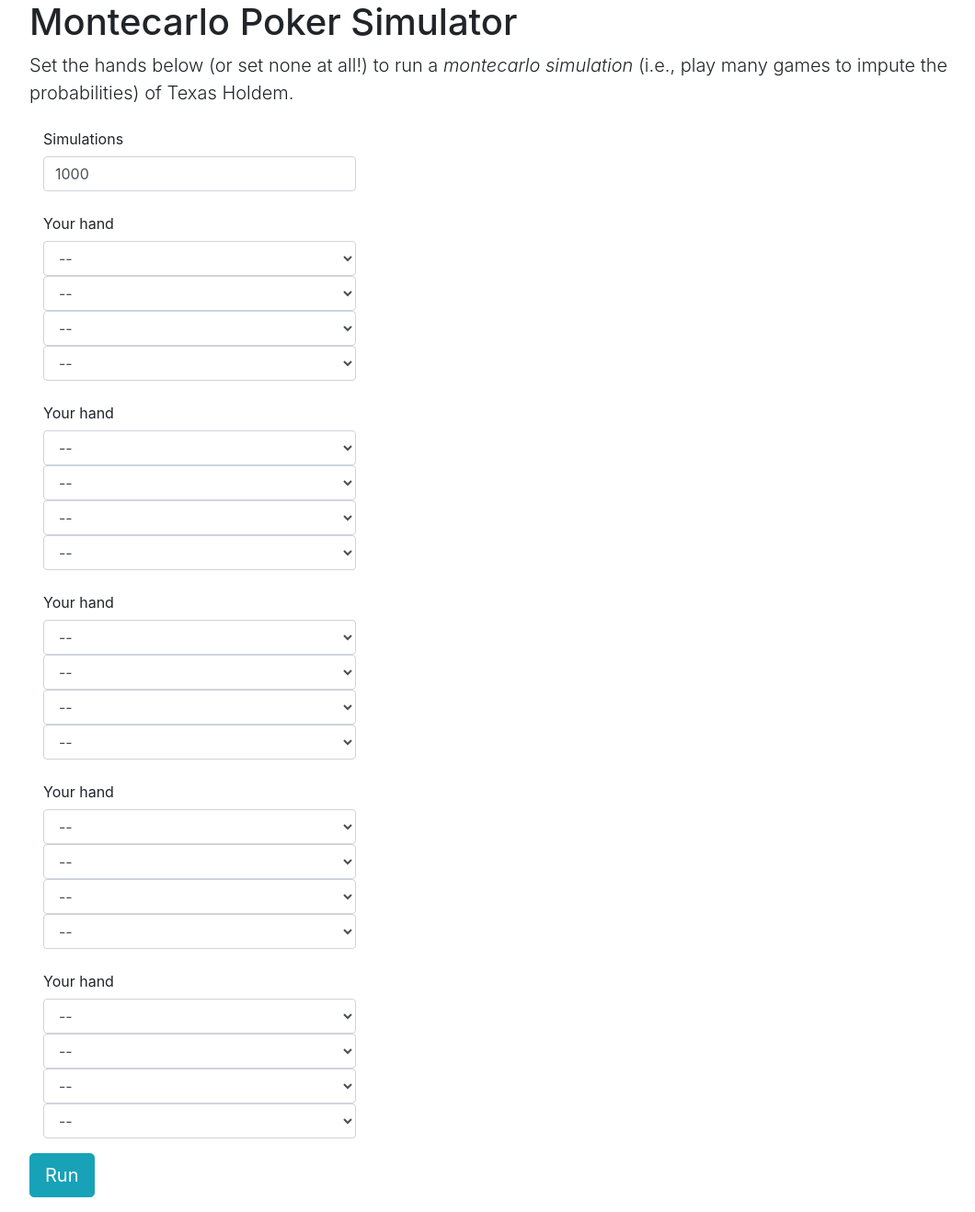
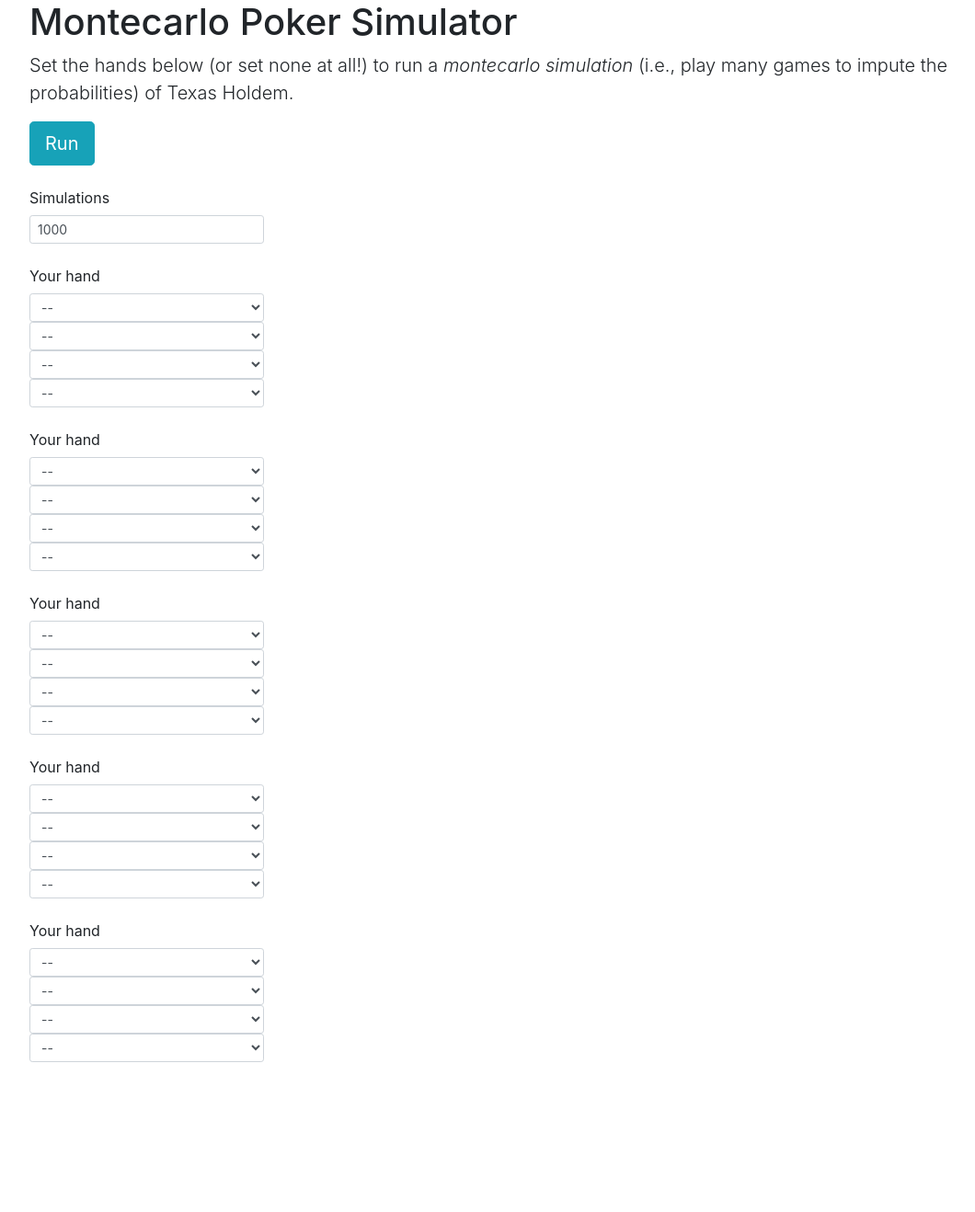
Before and after one commit to edelgm6/montecarlo-holdem, a Django app: page / in a window 1280 px wide. Shown: the top 1318 px of the page at 92% size, without its empty margins (53-1113 px from the left). After the commit the page ends 1155 px from the top, so only its background shows below. Run offline with Django 3.2, Linux system fonts and the light colour scheme; a map, chart or similar area stays blank; some libraries are stand-ins or nearby versions.

Commit message:
Reformatted index and form HTML for side by side view

```diff
--- a/play/handsorter.py
+++ b/play/handsorter.py
@@ -1,4 +1,4 @@
-from play.rules import Stage, Suit, Hand
+from play.rules import Suit, Hand
 from operator import attrgetter
 
 class HandSorter:
--- a/play/templates/play/index.html
+++ b/play/templates/play/index.html
@@ -21,10 +21,16 @@
         <p class="lead">Set the hands below (or set none at all!) to run a <i>montecarlo simulation</i>
           (i.e., play many games to impute the probabilities) of Texas Holdem.</p>
       </div>
-    {% include "play/submit-form.html" %}
 
+    <div class="row">
+    <div class="col-md-3">
+      {% include "play/submit-form.html" %}
+    </div>
+
+    <div class="col-md-9">
     <canvas id="myChart"></canvas>
-
+    </div>
+    </div>
     </main><!-- /.container -->
 
     <!-- Optional JavaScript -->
--- a/play/templates/play/submit-form.html
+++ b/play/templates/play/submit-form.html
@@ -1,15 +1,19 @@
+
 <form id="pokerForm" method="post" action="results/" novalidate>
-<div class="col-4">
+
+    <div class="form-group">
+        <button type="submit" class="btn btn-info btn-lg" id="run">Run</button>
+    </div>
+
     <div class="form-group">
         <label for="id_runs" class="col-form-label">Simulations</label>
-        <input type="text" name="runs" class="form-control" aria-expanded="false" required id="id_runs" value="1000">
+        <input type="text" name="runs" class="form-control form-control-sm" aria-expanded="false" required id="id_runs" value="1000">
     </div>
-</div>
+
 <!-- User -->
-<div class="col-4">
     <div class="form-group">
         <label for="id_user_suit_1" class="col-form-label">Your hand</label>
-        <select class="form-control" id="id_user_suit_1">
+        <select class="form-control form-control-sm" id="id_user_suit_1">
           <option value="" selected="selected">--</option>
           <option value="C">Clubs</option>
           <option value="D">Diamonds</option>
@@ -17,7 +21,7 @@
           <option value="S">Spades</option>
         </select>
 
-        <select class="form-control" id="id_user_number_1">
+        <select class="form-control form-control-sm" id="id_user_number_1">
             <option value="" selected="selected">--</option>
             <option value="2">2</option>
             <option value="3">3</option>
@@ -34,7 +38,7 @@
             <option value="14">Ace</option>
         </select>
 
-        <select class="form-control" id="id_user_suit_2">
+        <select class="form-control form-control-sm" id="id_user_suit_2">
           <option value="" selected="selected">--</option>
           <option value="C">Clubs</option>
           <option value="D">Diamonds</option>
@@ -42,7 +46,7 @@
           <option value="S">Spades</option>
         </select>
 
-        <select class="form-control" id="id_user_number_2">
+        <select class="form-control form-control-sm" id="id_user_number_2">
             <option value="" selected="selected">--</option>
             <option value="2">2</option>
             <option value="3">3</option>
@@ -59,13 +63,13 @@
             <option value="14">Ace</option>
         </select>
     </div>
-</div>
+
 
 <!-- Other1 -->
-<div class="col-4">
+
     <div class="form-group">
         <label for="id_other1_suit_1" class="col-form-label">Your hand</label>
-        <select class="form-control" id="id_other1_suit_1">
+        <select class="form-control form-control-sm" id="id_other1_suit_1">
           <option value="" selected="selected">--</option>
           <option value="C">Clubs</option>
           <option value="D">Diamonds</option>
@@ -73,7 +77,7 @@
           <option value="S">Spades</option>
         </select>
 
-        <select class="form-control" id="id_other1_number_1">
+        <select class="form-control form-control-sm" id="id_other1_number_1">
             <option value="" selected="selected">--</option>
             <option value="2">2</option>
             <option value="3">3</option>
@@ -90,7 +94,7 @@
             <option value="14">Ace</option>
         </select>
 
-        <select class="form-control" id="id_other1_suit_2">
+        <select class="form-control form-control-sm" id="id_other1_suit_2">
           <option value="" selected="selected">--</option>
           <option value="C">Clubs</option>
           <option value="D">Diamonds</option>
@@ -98,7 +102,7 @@
           <option value="S">Spades</option>
         </select>
 
-        <select class="form-control" id="id_other1_number_2">
+        <select class="form-control form-control-sm" id="id_other1_number_2">
             <option value="" selected="selected">--</option>
             <option value="2">2</option>
             <option value="3">3</option>
@@ -115,13 +119,13 @@
             <option value="14">Ace</option>
         </select>
     </div>
-</div>
+
 
 <!-- Other2 -->
-<div class="col-4">
+
     <div class="form-group">
         <label for="id_other2_suit_1" class="col-form-label">Your hand</label>
-        <select class="form-control" id="id_other2_suit_1">
+        <select class="form-control form-control-sm" id="id_other2_suit_1">
           <option value="" selected="selected">--</option>
           <option value="C">Clubs</option>
           <option value="D">Diamonds</option>
@@ -129,7 +133,7 @@
           <option value="S">Spades</option>
         </select>
 
-        <select class="form-control" id="id_other2_number_1">
+        <select class="form-control form-control-sm" id="id_other2_number_1">
             <option value="" selected="selected">--</option>
             <option value="2">2</option>
             <option value="3">3</option>
@@ -146,7 +150,7 @@
             <option value="14">Ace</option>
         </select>
 
-        <select class="form-control" id="id_other2_suit_2">
+        <select class="form-control form-control-sm" id="id_other2_suit_2">
           <option value="" selected="selected">--</option>
           <option value="C">Clubs</option>
           <option value="D">Diamonds</option>
@@ -154,7 +158,7 @@
           <option value="S">Spades</option>
         </select>
 
-        <select class="form-control" id="id_other2_number_2">
+        <select class="form-control form-control-sm" id="id_other2_number_2">
             <option value="" selected="selected">--</option>
             <option value="2">2</option>
             <option value="3">3</option>
@@ -171,13 +175,13 @@
             <option value="14">Ace</option>
         </select>
     </div>
-</div>
+
 
 <!-- Other3 -->
-<div class="col-4">
+
     <div class="form-group">
         <label for="id_other3_suit_1" class="col-form-label">Your hand</label>
-        <select class="form-control" id="id_other3_suit_1">
+        <select class="form-control form-control-sm" id="id_other3_suit_1">
           <option value="" selected="selected">--</option>
           <option value="C">Clubs</option>
           <option value="D">Diamonds</option>
@@ -185,7 +189,7 @@
           <option value="S">Spades</option>
         </select>
 
-        <select class="form-control" id="id_other3_number_1">
+        <select class="form-control form-control-sm" id="id_other3_number_1">
             <option value="" selected="selected">--</option>
             <option value="2">2</option>
             <option value="3">3</option>
@@ -202,7 +206,7 @@
             <option value="14">Ace</option>
         </select>
 
-        <select class="form-control" id="id_other3_suit_2">
+        <select class="form-control form-control-sm" id="id_other3_suit_2">
           <option value="" selected="selected">--</option>
           <option value="C">Clubs</option>
           <option value="D">Diamonds</option>
@@ -210,7 +214,7 @@
           <option value="S">Spades</option>
         </select>
 
-        <select class="form-control" id="id_other3_number_2">
+        <select class="form-control form-control-sm" id="id_other3_number_2">
             <option value="" selected="selected">--</option>
             <option value="2">2</option>
             <option value="3">3</option>
@@ -227,13 +231,13 @@
             <option value="14">Ace</option>
         </select>
     </div>
-</div>
+
 
 <!-- Other4 -->
-<div class="col-4">
+
     <div class="form-group">
         <label for="id_other4_suit_1" class="col-form-label">Your hand</label>
-        <select class="form-control" id="id_other4_suit_1">
+        <select class="form-control form-control-sm" id="id_other4_suit_1">
           <option value="" selected="selected">--</option>
           <option value="C">Clubs</option>
           <option value="D">Diamonds</option>
@@ -241,7 +245,7 @@
           <option value="S">Spades</option>
         </select>
 
-        <select class="form-control" id="id_other4_number_1">
+        <select class="form-control form-control-sm" id="id_other4_number_1">
             <option value="" selected="selected">--</option>
             <option value="2">2</option>
             <option value="3">3</option>
@@ -258,7 +262,7 @@
             <option value="14">Ace</option>
         </select>
 
-        <select class="form-control" id="id_other4_suit_2">
+        <select class="form-control form-control-sm" id="id_other4_suit_2">
           <option value="" selected="selected">--</option>
           <option value="C">Clubs</option>
           <option value="D">Diamonds</option>
@@ -266,7 +270,7 @@
           <option value="S">Spades</option>
         </select>
 
-        <select class="form-control" id="id_other4_number_2">
+        <select class="form-control form-control-sm" id="id_other4_number_2">
             <option value="" selected="selected">--</option>
             <option value="2">2</option>
             <option value="3">3</option>
@@ -283,15 +287,4 @@
             <option value="14">Ace</option>
         </select>
     </div>
-</div>
-
-<div class="row">
-	<div class="col-md-12">
-		<div class="form-group row">
-			<div class="col-md-12">
-				<button type="submit" class="btn btn-info btn-lg" id="run">Run</button>
-			</div>
-		</div>
-	</div>
-</div>
 </form>
```
